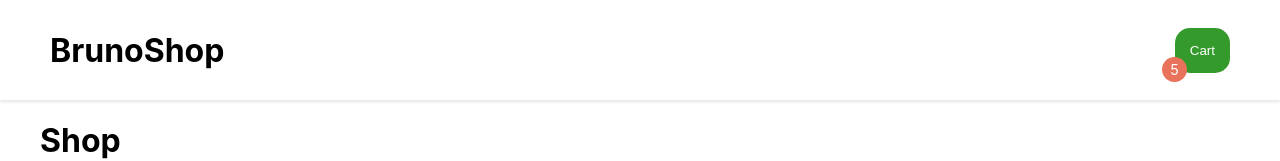
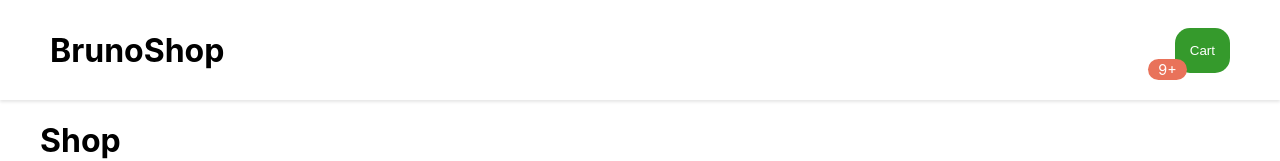
Before and after one commit to torresebas/BrunoShop, a React (Create React App) app: page / in a window 1280 px wide. Shown: the top 161 px of the page. Built offline with nearby package versions, Linux system fonts and the light colour scheme.

Commit message:
BubbleAlert Component

```diff
--- a/src/components/BubbleAlert.js
+++ b/src/components/BubbleAlert.js
@@ -2,17 +2,24 @@
 
 const styles = {
   bubbleAlert: {
-    backgroundColor:'#E9725A',
-    borderRadius: '50%',
-    color:"#fff",
-    padding: '4px 8px',
-    fontSize:'0.9rem'
-  }
-}
+    backgroundColor: "#E9725A",
+    borderRadius: "15px",
+    color: "#fff",
+    padding: "2px 10px",
+    fontSize: "0.9rem",
+  },
+};
 
 class BubbleAlert extends Component {
+  getNumber(n) {
+    if (!n) {
+      return "";
+    }
+    return n > 9 ? "9+" : n;
+  }
   render() {
-    return <span style={styles.bubbleAlert}>5</span>;
+    const { value } = this.props;
+    return <span style={styles.bubbleAlert}>{this.getNumber(value)}</span>;
   }
 }
 
--- a/src/components/Cart.js
+++ b/src/components/Cart.js
@@ -1,6 +1,6 @@
 import { Component } from "react";
 
-import BubbleAlert from './BubbleAlert'
+import BubbleAlert from "./BubbleAlert";
 
 const styles = {
   cart: {
@@ -11,11 +11,11 @@
     padding: "15px",
     cursor: "pointer",
   },
-  bubble:{
-    position:'relative',
-    left:'12px',
-    top:'20px'
-  }
+  bubble: {
+    position: "relative",
+    left: "12px",
+    top: "20px",
+  },
 };
 
 class Cart extends Component {
@@ -23,7 +23,7 @@
     return (
       <div>
         <span style={styles.bubble}>
-          <BubbleAlert/>
+          <BubbleAlert value={15} />
         </span>
         <button style={styles.cart}>Cart</button>
       </div>
```
